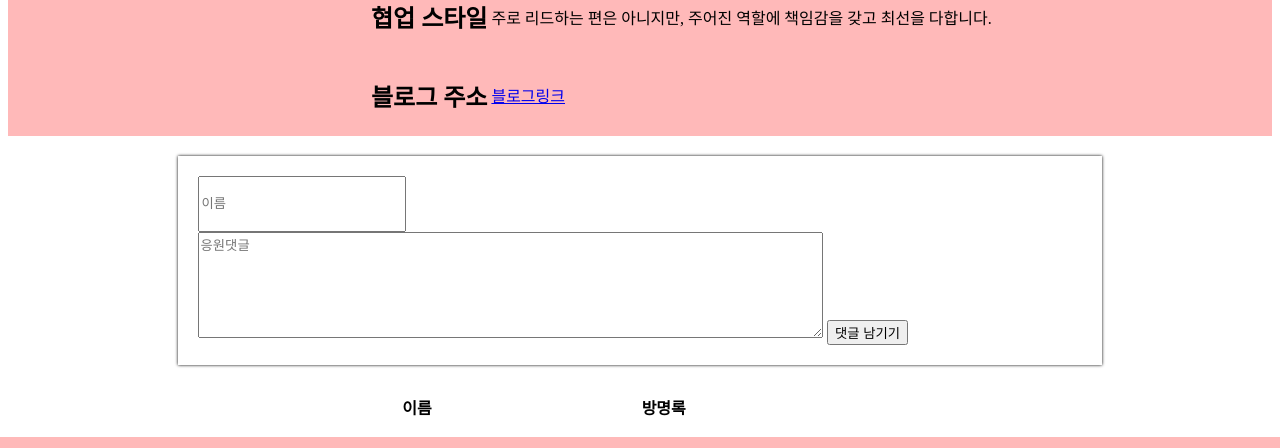
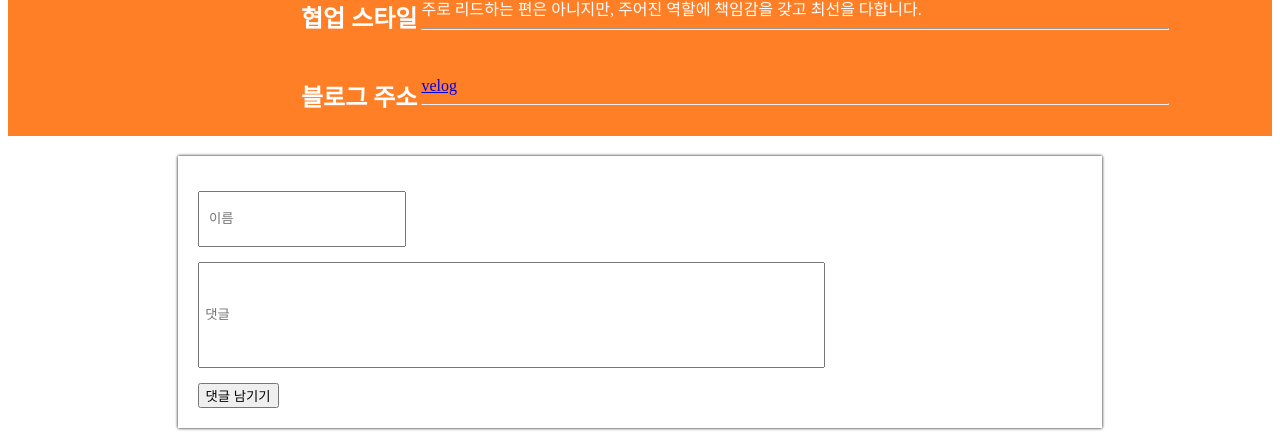
Before and after one commit to kapsin2/team-project, a Flask app: page /bang2.html in a window 1280 px wide. Shown: the part 428-876 px from the top of the page. Run offline with Flask 2, Linux system fonts and the light colour scheme; data that the repository does not hold is empty.

Commit message:
Update bang2.html

```diff
--- a/pythonProject/templates/bang2.html
+++ b/pythonProject/templates/bang2.html
@@ -4,41 +4,48 @@
     <script src="https://ajax.googleapis.com/ajax/libs/jquery/3.5.1/jquery.min.js"></script>
 
     <meta charset="UTF-8">
-    <title>Title</title>
+    <title>프로필</title>
     <style>
     #head {
     display: flex;
         flex-direction: column;
         justify-content: center;
         align-items: center;
-      background-color: #ff7088;
-
+        background-color: #fff442;
 
    }
-    #pic{
-      width: 300px;
+
+    #pic {
+        width: 230px;
         height: 300px;
-      margin: 20px 30px ;
+        margin: 30px 30px;
+        border-radius: 10%;
         float: left;
     }
     #pr{
-      background-color: #fFB9B9;
+      background-color: #ff7f27;
 
     }
-    .table{
+
+    .table {
         border: 10px;
+        color: white;
     }
 
     .mypost {
-
         max-width: 70%;
         margin: 20px auto 20px auto;
 
-            box-shadow: 0px 0px 3px 0px black;
+        box-shadow: 0 0 3px 0 black;
         padding: 20px;
+
     }
 
     .mypost > button {
+        margin-top: 15px;
+    }
+
+    .form-floating {
         margin-top: 15px;
     }
 
@@ -46,6 +53,7 @@
         width: 70%;
         height: auto;
     }
+
     .name {
         width: 200px;
         height: 50px;
@@ -56,13 +64,10 @@
         flex-direction: column;
         justify-content: center;
         align-items: center;
-
-
  }
 
 .line {
-        padding: 8px;
-        padding-right: 200px;
+    padding: 8px 200px 8px 8px;
 }
 
     .comments > tr {
@@ -75,8 +80,8 @@
 
  }
 
+    </style>
 
-    </style>
     <script>
      $(document).ready(function() {
             show_order();
@@ -99,13 +104,10 @@
                                       </tr>
                                       `
                         $('#box').append(temp_html)
-
                     }
                 }
             });
         }
-
-
         function save_order(){
             let name = $('#name2').val()
             let comment = $('#comment2').val()
@@ -119,9 +121,10 @@
                 }
             });
         }
+    </script>
 
-    </script>
 </head>
+
 <body>
 <!--배너-->
 <div id="head">
@@ -129,49 +132,50 @@
 </div>
 <!--사진-->
 <div>
-    <img id="pic" src="https://ca.slack-edge.com/T043597JK8V-U046B3W6XBR-27a74e8441d8-512" alt="...">
+    <img id="pic" src="https://github.com/qwertrq/TIL/blob/main/loadimg.jpg?raw=true" alt="...">
 </div>
 <!--장단점, 자기소개칸-->
 <div id="pr">
     <table class="table">
         <tr>
             <td><h2>이름</h2></td>
-            <td>남궁준</td>
+            <td>남궁준<hr/></td>
         </tr>
         <tr>
             <td><h2>자신 설명</h2></td>
-            <td>로봇처럼 딱딱하고 감정표현이 적지만, 데이터가 쌓이면 가벼운 농담을 주고 받을 정도의 인공지능으로 진화합니다.</td>
+            <td>로봇처럼 딱딱하고 감정표현이 적지만, 데이터가 쌓이면 가벼운 농담을 주고 받을 정도의 인공지능으로 진화합니다.<hr/></td>
         </tr>
         <tr>
             <td><h2>MBTI</h2></td>
-            <td>INFP</td>
+            <td>INFP<hr/></td>
         </tr>
         <tr>
             <td><h2>장점</h2></td>
-            <td>어떤 일이든 신중하고 꼼꼼하게 대처합니다.</td>
+            <td>어떤 일이든 신중하고 꼼꼼하게 대처합니다.<hr/></td>
         </tr>
         <tr>
             <td><h2>협업 스타일</h2></td>
-            <td>주로 리드하는 편은 아니지만, 주어진 역할에 책임감을 갖고 최선을 다합니다.</td>
+            <td>주로 리드하는 편은 아니지만, 주어진 역할에 책임감을 갖고 최선을 다합니다.<hr/></td>
         </tr>
         <tr>
             <td><h2>블로그 주소</h2></td>
-            <td><a href="https://velog.io/@canu1741">블로그링크</a></td>
+            <td><a href="https://velog.io/@canu1741">velog</a><hr/></td>
         </tr>
     </table>
 </div>
 <!--방명록-->
 <div class="mypost">
     <div class="form-floating mb-3">
-        <input type="text" class="name" id="name2" placeholder="이름">
+        <input type="text" class="name" id="name2" placeholder="  이름">
         <label for="name2"></label>
     </div>
     <div class="form-floating">
-        <textarea class="dis" placeholder="응원댓글" id="comment2" style="height: 100px"></textarea>
+        <input class="dis" placeholder=" 댓글" id="comment2" style="height: 100px">
         <label for="comment2"></label>
-        <button onclick="save_order()" type="button" class="btn btn-secondary">댓글 남기기</button>
     </div>
+        <button onclick="save_order()" type="button" class="btn btn-outline-dark">댓글 남기기</button>
 </div>
+
 <div class="comments">
     <table class="bang">
         <thead>
@@ -183,7 +187,6 @@
 
         <tbody id="box">
 
-
         </tbody>
     </table>
 </div>
```
Lines whose indentation alone changed are shown as unchanged.
